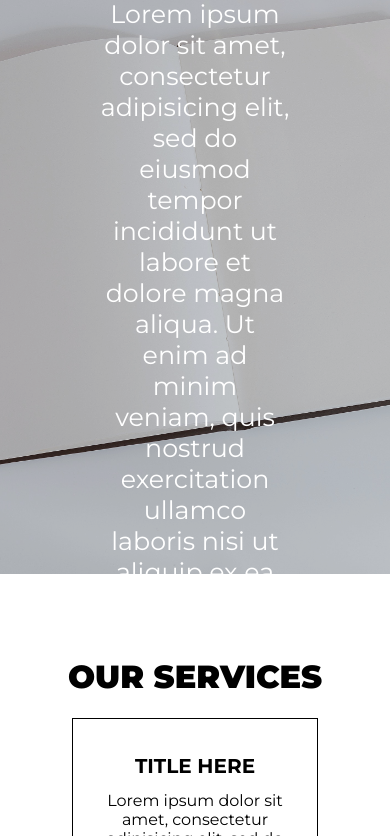
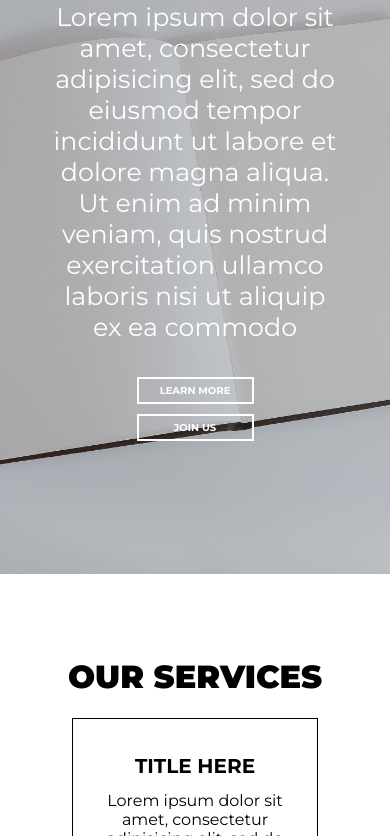
Before and after one commit to Sudhamani544/pre-assignment1-html-css, a plain HTML site: page docs/index.html in a window 390 px wide. Shown: the part 270-1106 px from the top of the page. Drawn offline with Linux system fonts and the light colour scheme.

Commit message:
htmlcsspage

```diff
--- a/docs/css/style.css
+++ b/docs/css/style.css
@@ -24,7 +24,6 @@
 	justify-content: space-between;
 	height: 45px;
 }
-
 
 .headfont{
 	padding: 10px;
@@ -68,8 +67,8 @@ a.btn2{
 }
 
 .para{
-  	padding-right: 100px;
-  	padding-left: 100px;
+  	padding-right: 80px;
+  	padding-left: 80px;
   	color: white;
   	margin-top: -1em;
   	font-size: 3vh;
@@ -94,6 +93,20 @@ a.btn2{
 	font-family: 'Montserrat', sans-serif;
 }
 
+.btn-ph{
+	background: none;
+	border: 2px solid white;
+	padding: 5px;
+	color:white;
+	cursor: pointer;
+	width: 30%;
+	font-size:10px;
+	font-weight: bold;
+	font-family: 'Montserrat', sans-serif;
+	margin:auto;
+	display:block;
+	margin-top: 10px;
+}
 .btn:hover{
 	background-color: white;
 	color:black;
@@ -179,8 +192,8 @@ div > p{
  		float: left;
 	 	text-align: center;
 	}
-	.menu-dot{
-	display:none;
+	.menu-dot, .btn-ph{
+		display:none;
 	}
 	.ftr{
 	flex-direction: row;
@@ -212,7 +225,7 @@ div > p{
 		content: "";
 		left: 15px;
 	}
-	.nav-menu{
+	.nav-menu, .btn{
 		display:none;
 	}
 	.ftr{
@@ -221,6 +234,13 @@ div > p{
 	.copy{
 		padding-right: 0px;
 	}
+	.img-title {
+ 		font-size: 6vh;
+ 	}
+ 	.para{
+ 		padding-right: 50px;
+ 		padding-left: 50px;
+ 	}
 }
 
 /* Style all font awesome icons */
--- a/docs/index.html
+++ b/docs/index.html
@@ -29,7 +29,9 @@
 	    	<button class="btn">LEARN MORE</button>
 			<button class="btn">JOIN US</button>
 		</div>
-	  </header>
+			<button class="btn-ph">LEARN&nbsp;MORE</button>
+			<button class="btn-ph">JOIN US</button>
+		</header>
 	  <footer class="img-footer"></footer>
 	</section>
 	</div>
```
